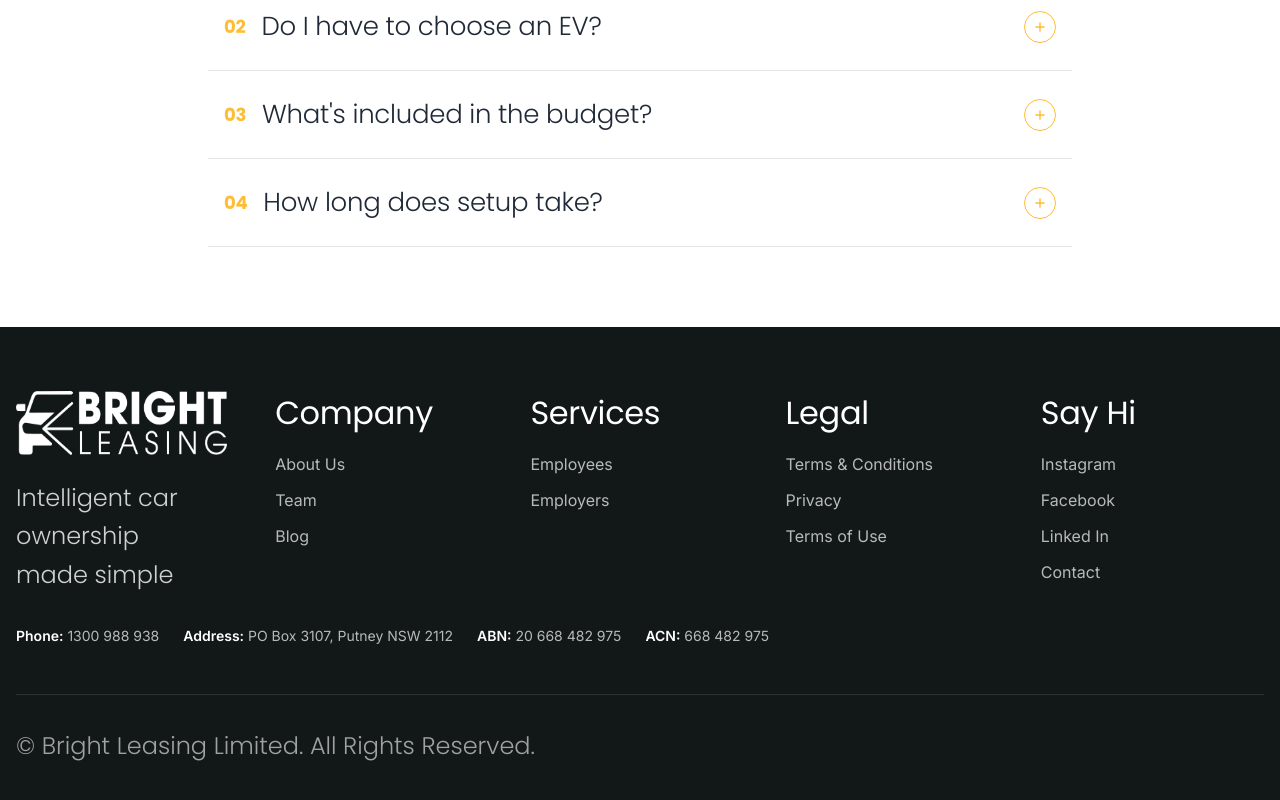
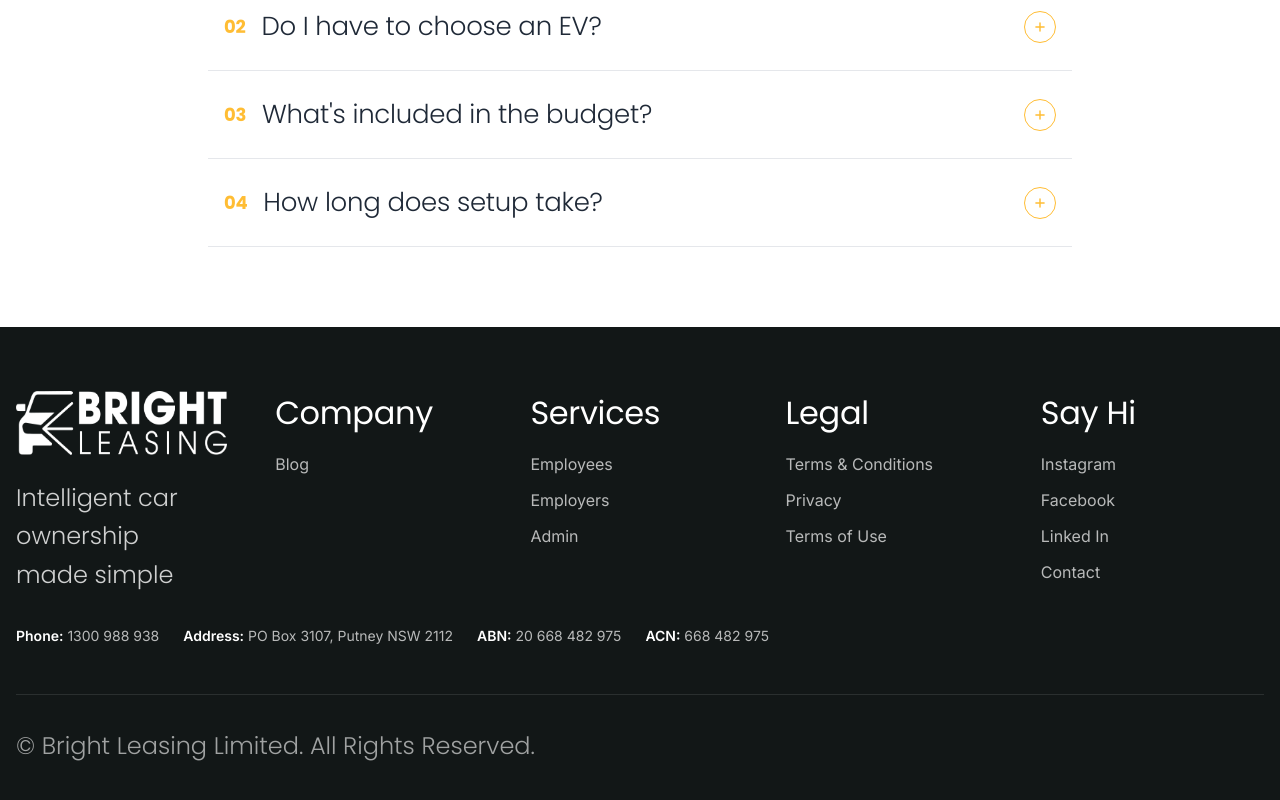
Before and after one commit to tjsoho/bright-leasing, a Next.js app: page / in a window 1280 px wide. Shown: the part 3985-4785 px from the top of the page. Built offline with nearby package versions, Linux system fonts and the light colour scheme; no server answers; the database is empty.

Commit message:
added admin in footer

```diff
--- a/src/components/core/Footer.tsx
+++ b/src/components/core/Footer.tsx
@@ -37,16 +37,16 @@ const Footer = () => {
         {
             title: "Company",
             links: [
-                { label: "About Us", href: "/about-us" },
-                { label: "Team", href: "/team" },
+
                 { label: "Blog", href: "/blog" }
             ]
         },
         {
             title: "Services",
             links: [
-                { label: "Employees", href: "/services" },
-                { label: "Employers", href: "/services" }
+                { label: "Employees", href: "/contact" },
+                { label: "Employers", href: "/contact" },
+                { label: "Admin", href: "/admin" }
             ]
         },
         {
```
